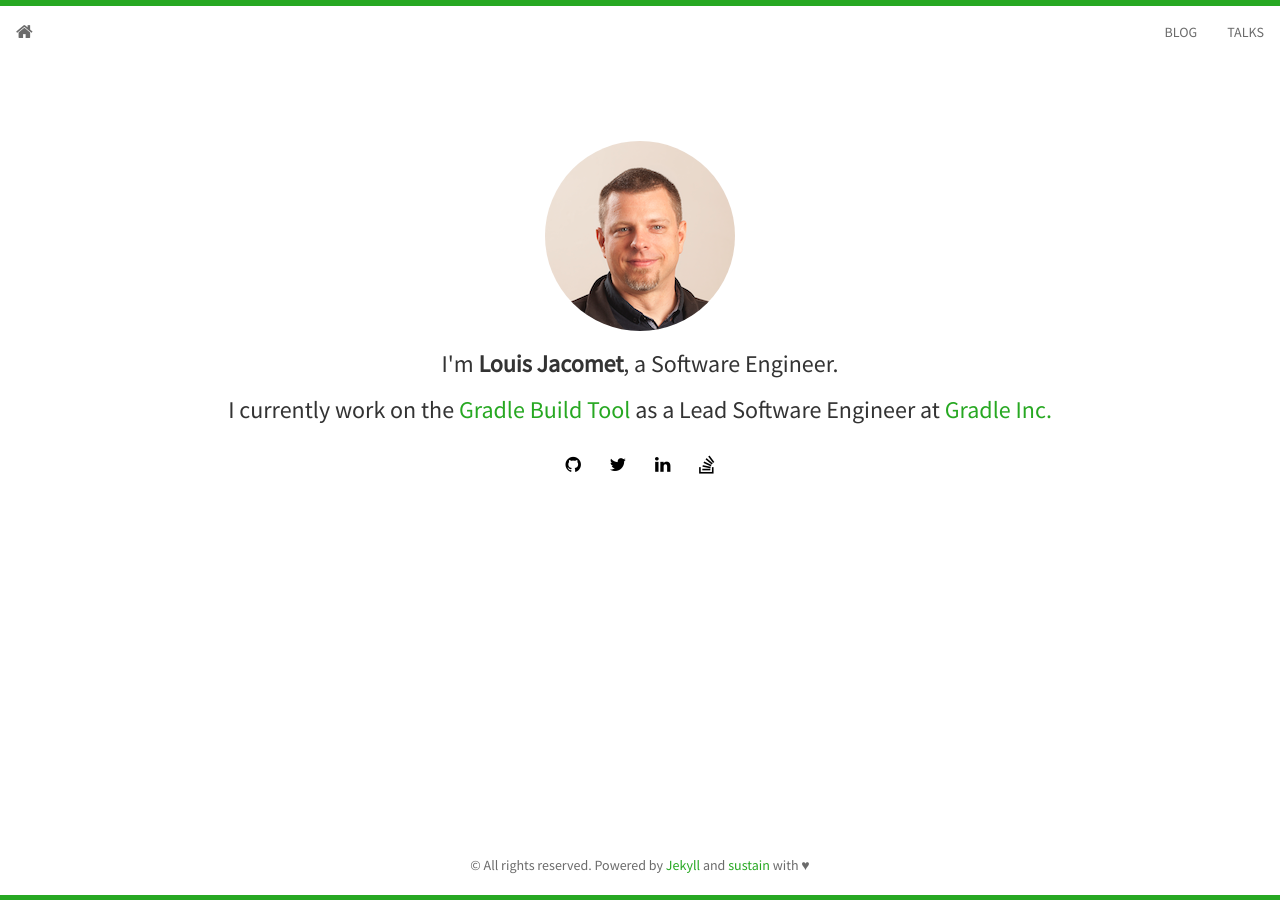
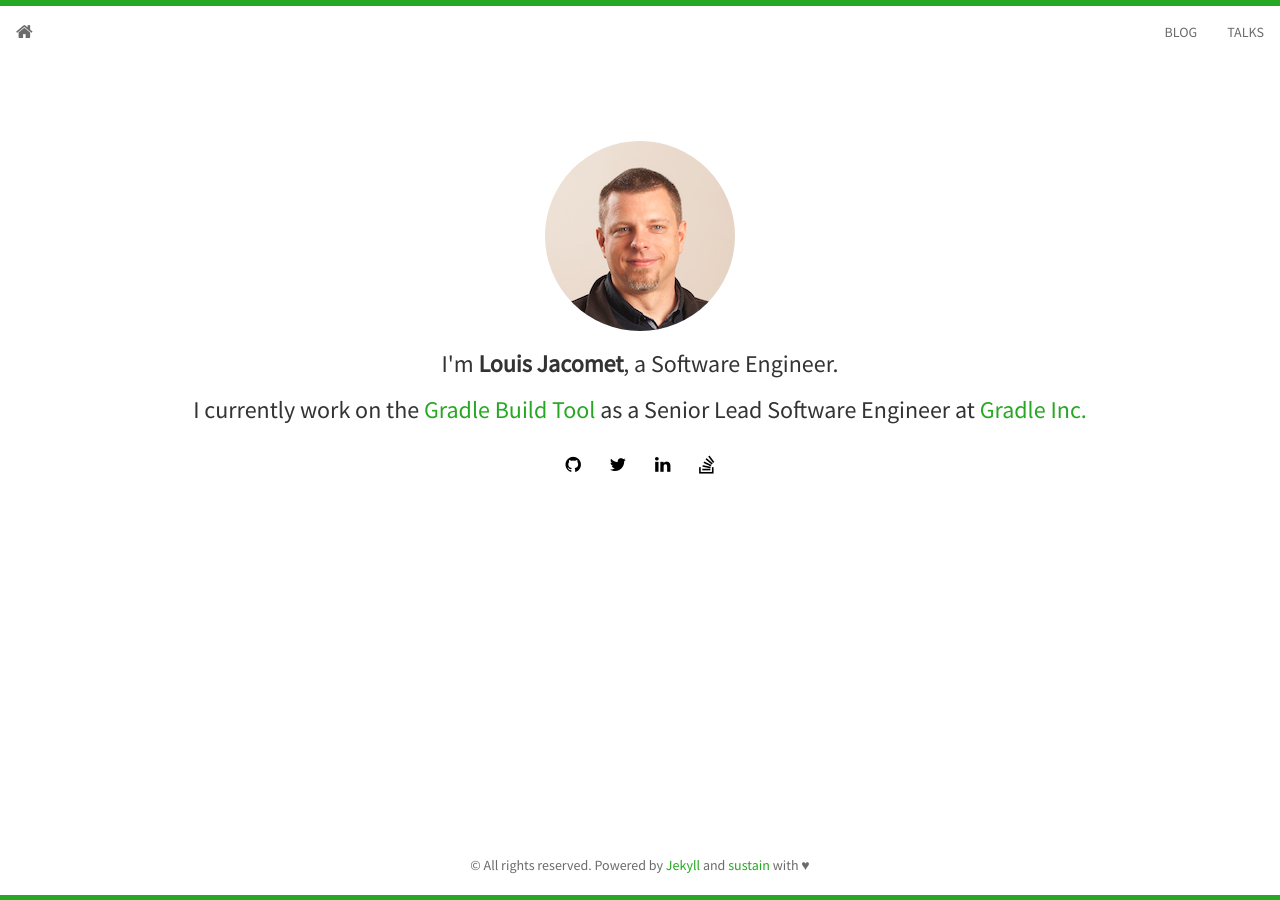
Before and after one commit to ljacomet/ljacomet.github.io, a Jekyll site: the page built from index.html, in a window 1280 px wide. Built offline with Jekyll 4.4.1, drawn with Linux system fonts in a browser that asks for light colours; nearby versions of some CDN libraries; the list of posts is cut into pages by our own code.

```diff
--- a/index.html
+++ b/index.html
@@ -8,7 +8,7 @@ layout: home
 		<img class="img-circle" src="{{ site.baseurl }}static/img/{{ site.avatar }}" alt="Responsive image">
 	  </div>
 	  <h3>I'm <strong>{{ site.author }}</strong>, a Software Engineer.</h3>
-	  <h3>I currently work on the <a href="https://gradle.org">Gradle Build Tool</a> as a Lead Software Engineer at <a href="https://gradle.com">Gradle Inc.</a></h3>
+	  <h3>I currently work on the <a href="https://gradle.org">Gradle Build Tool</a> as a Senior Lead Software Engineer at <a href="https://gradle.com">Gradle Inc.</a></h3>
 	  {% include social.html %}
 	</div>
 </section>
```
Also changed, not shown: _talks/2022-05-11-devoxx-attacks-through-build.md (+1 -0 lines).
